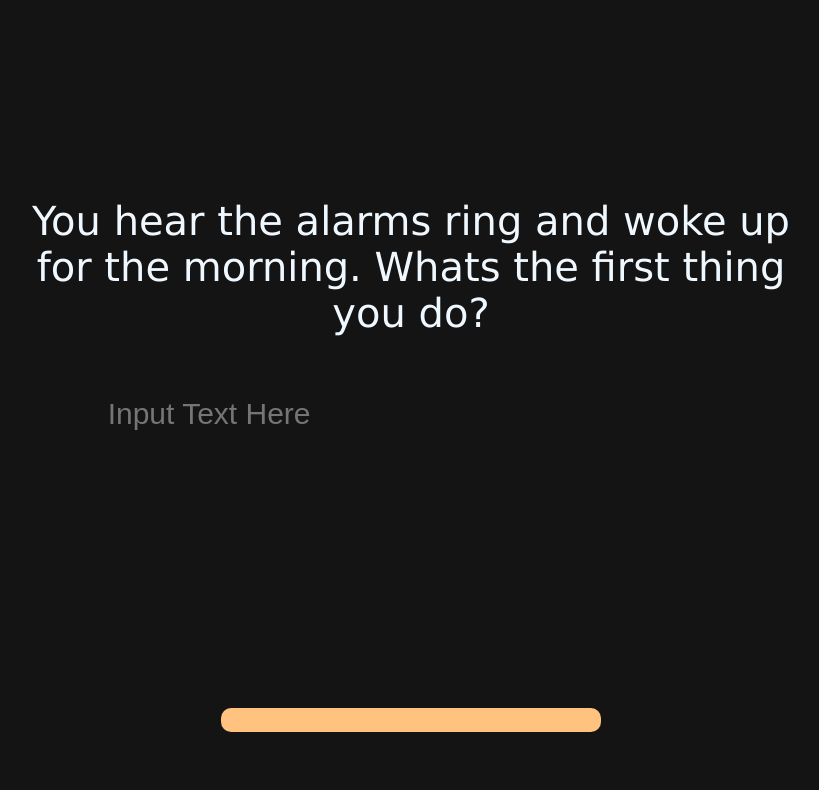
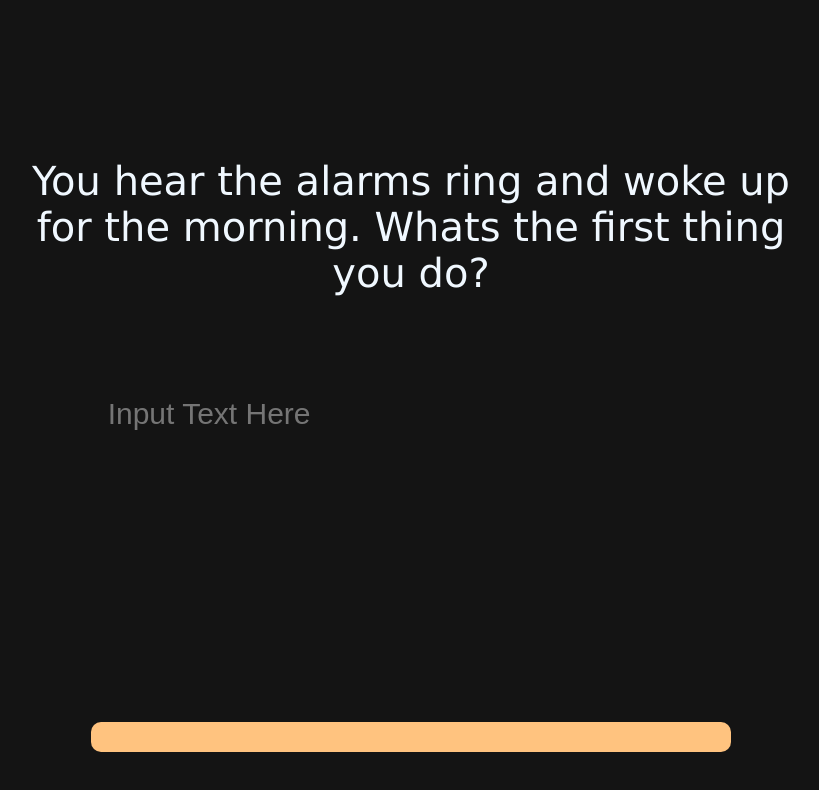
Before and after one commit to MojoSharpeye/AniRecs, a React (Vite) app in the folder frontend/: page / in a window 1280 px wide. Both pictures are taken after a click on the button 215 px from the left and 463 px from the top of the page. Shown: the top 790 px of the page, without its empty margins (229-1048 px from the left). Built offline with nearby package versions, Linux system fonts and the light colour scheme.

Commit message:
Updated CSS for better styling

```diff
--- a/frontend/src/Questions.css
+++ b/frontend/src/Questions.css
@@ -4,7 +4,7 @@
     align-items: center;
     gap: 15px;
 
-    height: 100vh;
+    height: 110%;
     width: 60%;
 
     margin-top: 30%;
@@ -35,8 +35,12 @@
 }
 
 .progress-bar {
+    position: fixed;
+    left: 25%;
+    bottom: -50%;
+
     width: 50%;
-    height: 40px;
+    height: 30px;
     border-radius: 10px;
     background-color: rgb(255, 195, 127);
     margin-bottom: 35%;
@@ -74,14 +78,27 @@
 }
 
 .worded-multiple-choice-buttons {
+    background-color: #3a3a3a;
+    color: white;
+    font-size: 15px;
+    border: none;
+    border-radius: 8px;
+
     width: 400px;
     height: 30px;
-    padding: 15px;
-    justify-content: center;
+    padding: 20px;
     cursor: pointer;
 
     display: flex;
     align-items: center;
+    justify-content: center;
+
+    margin-top: 10px;
+}
+
+.worded-multiple-choice-buttons:hover {
+    transform: scale(1.1);
+    background-color: #7a7a7a;
 }
 
 .scale-multiple-choice-button-container {
@@ -89,18 +106,20 @@
     justify-content: center;
     align-items: center;
     width: 100%;
+    margin-top: 40px;
     gap: 30px;
 }
 
 .scale-multiple-choice-button-container button {
     padding: 30px 30px;
+    border: none;
     border-radius: 30px;
     background-color: #7a7a7a;
 }
 
 .scale-multiple-choice-button-container button:hover {
     background-color: whitesmoke;
-    padding: 32px 32px;
+    transform: scale(1.1);
 }
 
 .scale-multiple-choice-axis {
--- a/frontend/src/Questions.jsx
+++ b/frontend/src/Questions.jsx
@@ -88,6 +88,7 @@ function GetQuestions({ setWebState, worldTypes, setQuestionHistory, questionHis
   }
 
   return(
+    <>
       <div className="questions-container">
         {question.question}
 
@@ -141,11 +142,12 @@ function GetQuestions({ setWebState, worldTypes, setQuestionHistory, questionHis
             maxLength={280}
           />
         )}
+      </div>
 
       <div className="progress-bar">
         <div className="progress-bar-fill" style={{ width: `${progress}%` }}></div>
       </div>
-    </div>
+    </>
   );
 }
 
```
Lines whose indentation alone changed are shown as unchanged.
